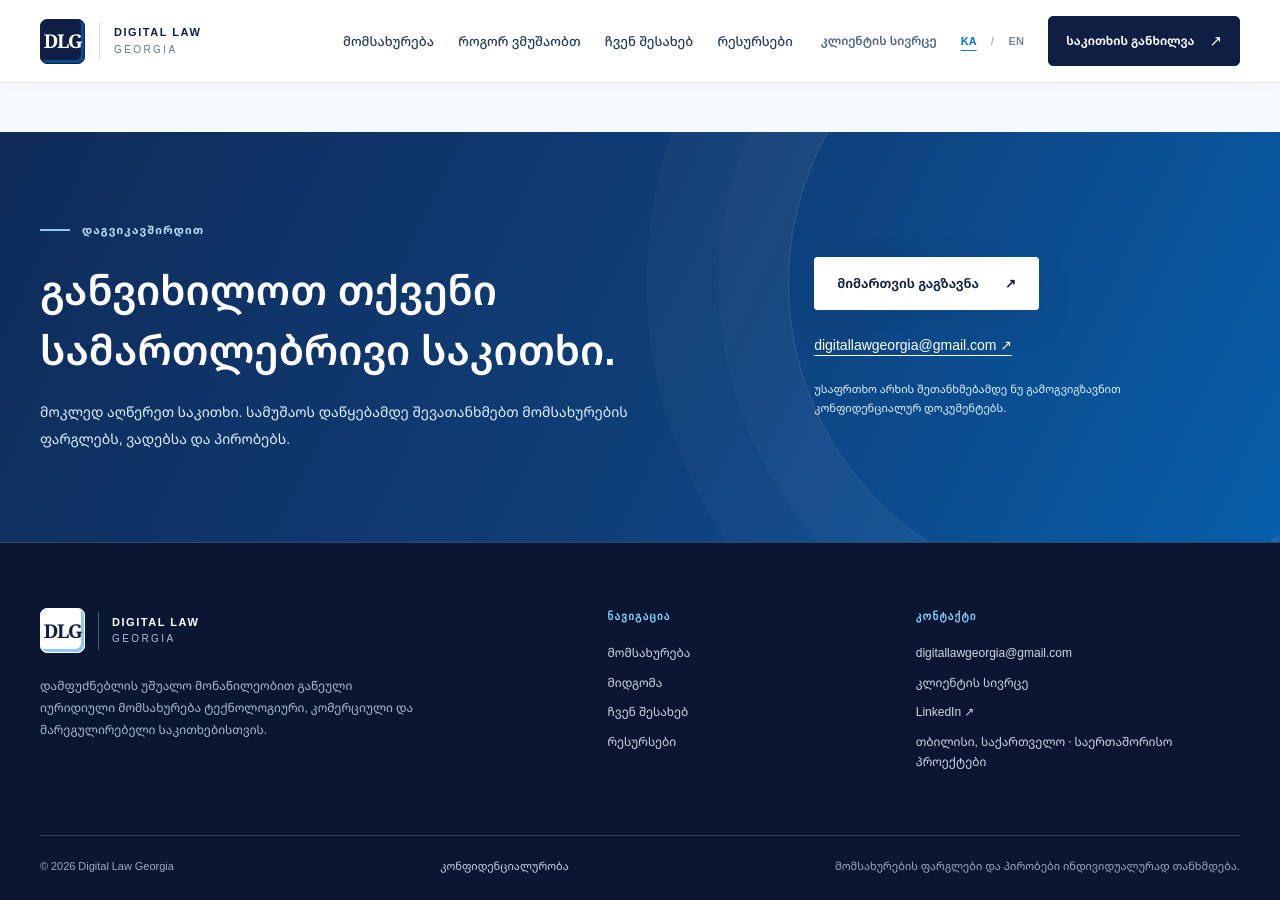
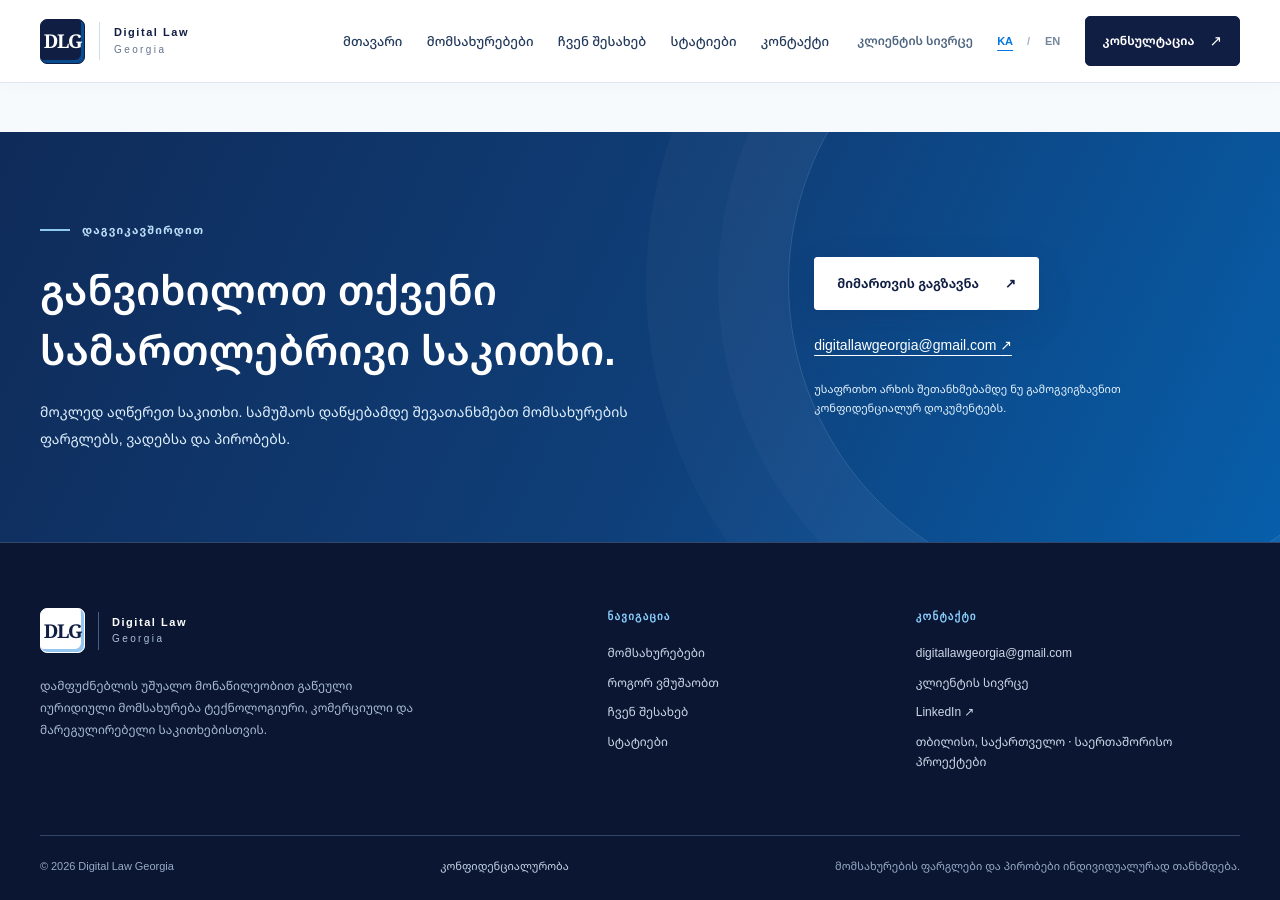
Before and after one commit to luka019/lukaswebsite, a Jekyll site: the page index.html, which Jekyll copies as it is, in a window 1280 px wide and 900 px high, scrolled down 5779 px. Built offline with Jekyll 4.4.1, drawn with Linux system fonts in a browser that asks for light colours.

Commit message:
nav: align DLG branding and simple navigation with approved reference

```diff
--- a/index.html
+++ b/index.html
@@ -28,20 +28,21 @@
   <a class="skip-link" href="#main" data-en="Skip to content">შინაარსზე გადასვლა</a>
   <header class="site-header law-header" id="top">
   <div class="container header-inner law-header-inner">
-    <a class="brand law-brand" href="/" data-site-link aria-label="Digital Law Georgia — მთავარი" data-en-aria="Digital Law Georgia — home"><span class="law-brand-monogram" aria-hidden="true">DLG</span><span class="law-brand-rule" aria-hidden="true"></span><span class="law-brand-text"><strong>DIGITAL LAW</strong><small>GEORGIA</small></span></a>
+    <a class="brand law-brand" href="/" data-site-link aria-label="Digital Law Georgia — მთავარი" data-en-aria="Digital Law Georgia — home"><span class="law-brand-monogram" aria-hidden="true">DLG</span><span class="law-brand-rule" aria-hidden="true"></span><span class="law-brand-text"><strong>Digital Law</strong><small>Georgia</small></span></a>
     <nav class="site-nav law-nav" id="site-nav" aria-label="მთავარი ნავიგაცია" data-en-aria="Main navigation">
-      <a href="/#services" data-en="Services">მომსახურება</a>
-      <a href="/#approach" data-en="How we work">როგორ ვმუშაობთ</a>
+      <a href="/" data-site-link data-en="Home">მთავარი</a>
+      <a href="/#services" data-en="Services">მომსახურებები</a>
       <a href="/#about" data-en="About">ჩვენ შესახებ</a>
-      <a href="/resources/" data-site-link data-en="Insights">რესურსები</a>
-      <a class="law-nav-mobile-client" href="/client/" data-site-link data-en="Client space">კლიენტის სივრცე</a>
-      <a class="law-nav-mobile-cta" href="/client/?consultation=1" data-site-link data-en="Discuss your matter">საკითხის განხილვა</a>
+      <a href="/resources/" data-site-link data-en="Articles">სტატიები</a>
+      <a href="/#contact" data-en="Contact">კონტაქტი</a>
+      <a class="law-nav-mobile-client" href="/client/" data-site-link data-en="Client area">კლიენტის სივრცე</a>
+      <a class="law-nav-mobile-cta" href="/client/?consultation=1" data-site-link data-en="Request a consultation">კონსულტაციის მოთხოვნა</a>
     </nav>
     <div class="law-header-tools"><a class="law-client-shortcut" href="/client/" data-site-link data-en="Client space">კლიენტის სივრცე</a>
       <div class="language-control law-languages" role="group" aria-label="ენის არჩევა" data-en-aria="Choose language">
         <button type="button" data-language="ka" aria-pressed="true" aria-label="ქართული">KA</button><span aria-hidden="true">/</span><button type="button" data-language="en" aria-pressed="false" aria-label="English">EN</button>
       </div>
-      <a class="law-header-cta" href="/client/?consultation=1" data-site-link><span data-en="Discuss your matter">საკითხის განხილვა</span><span aria-hidden="true">↗</span></a>
+      <a class="law-header-cta" href="/client/?consultation=1" data-site-link><span data-en="Consultation">კონსულტაცია</span><span aria-hidden="true">↗</span></a>
       <button class="menu-toggle law-menu-toggle" type="button" aria-controls="site-nav" aria-expanded="false" aria-label="მენიუს გახსნა" data-en-aria="Open menu" data-menu-toggle><span></span><span></span></button>
     </div>
   </div>
@@ -190,10 +191,10 @@
   <button type="button" class="law-to-top" data-back-to-top aria-label="გვერდის დასაწყისში დაბრუნება" data-en-aria="Back to top"><span aria-hidden="true">↑</span></button>
   <footer class="site-footer law-footer">
   <div class="container law-footer-main">
-    <div class="law-footer-about"><a class="brand law-brand law-brand-footer" href="/" data-site-link aria-label="Digital Law Georgia — მთავარი"><span class="law-brand-monogram" aria-hidden="true">DLG</span><span class="law-brand-rule" aria-hidden="true"></span><span class="law-brand-text"><strong>DIGITAL LAW</strong><small>GEORGIA</small></span></a>
+    <div class="law-footer-about"><a class="brand law-brand law-brand-footer" href="/" data-site-link aria-label="Digital Law Georgia — მთავარი"><span class="law-brand-monogram" aria-hidden="true">DLG</span><span class="law-brand-rule" aria-hidden="true"></span><span class="law-brand-text"><strong>Digital Law</strong><small>Georgia</small></span></a>
       <p data-en="Independent, founder-led legal advisory focused on technology, commercial matters and regulatory questions.">დამფუძნებლის უშუალო მონაწილეობით გაწეული იურიდიული მომსახურება ტექნოლოგიური, კომერციული და მარეგულირებელი საკითხებისთვის.</p>
     </div>
-    <div class="law-footer-group"><p class="law-footer-title" data-en="Explore">ნავიგაცია</p><a href="/#services" data-en="Expertise">მომსახურება</a><a href="/#approach" data-en="Our approach">მიდგომა</a><a href="/#about" data-en="About">ჩვენ შესახებ</a><a href="/resources/" data-site-link data-en="Insights">რესურსები</a></div>
+    <div class="law-footer-group"><p class="law-footer-title" data-en="Explore">ნავიგაცია</p><a href="/#services" data-en="Services">მომსახურებები</a><a href="/#approach" data-en="How we work">როგორ ვმუშაობთ</a><a href="/#about" data-en="About">ჩვენ შესახებ</a><a href="/resources/" data-site-link data-en="Articles">სტატიები</a></div>
     <div class="law-footer-group"><p class="law-footer-title" data-en="Contact">კონტაქტი</p><a href="mailto:digitallawgeorgia@gmail.com">digitallawgeorgia@gmail.com</a><a href="/client/" data-site-link data-en="Client space">კლიენტის სივრცე</a><a href="https://www.linkedin.com/in/luka-shakhkulashvili/" target="_blank" rel="noopener noreferrer">LinkedIn ↗</a><span data-en="Tbilisi, Georgia · International matters">თბილისი, საქართველო · საერთაშორისო პროექტები</span></div>
   </div>
   <div class="container law-footer-bottom"><span>© 2026 Digital Law Georgia</span><a href="/privacy/" data-site-link data-en="Privacy">კონფიდენციალურობა</a><span data-en="Services are agreed individually in writing.">მომსახურების ფარგლები და პირობები ინდივიდუალურად თანხმდება.</span></div>
```
